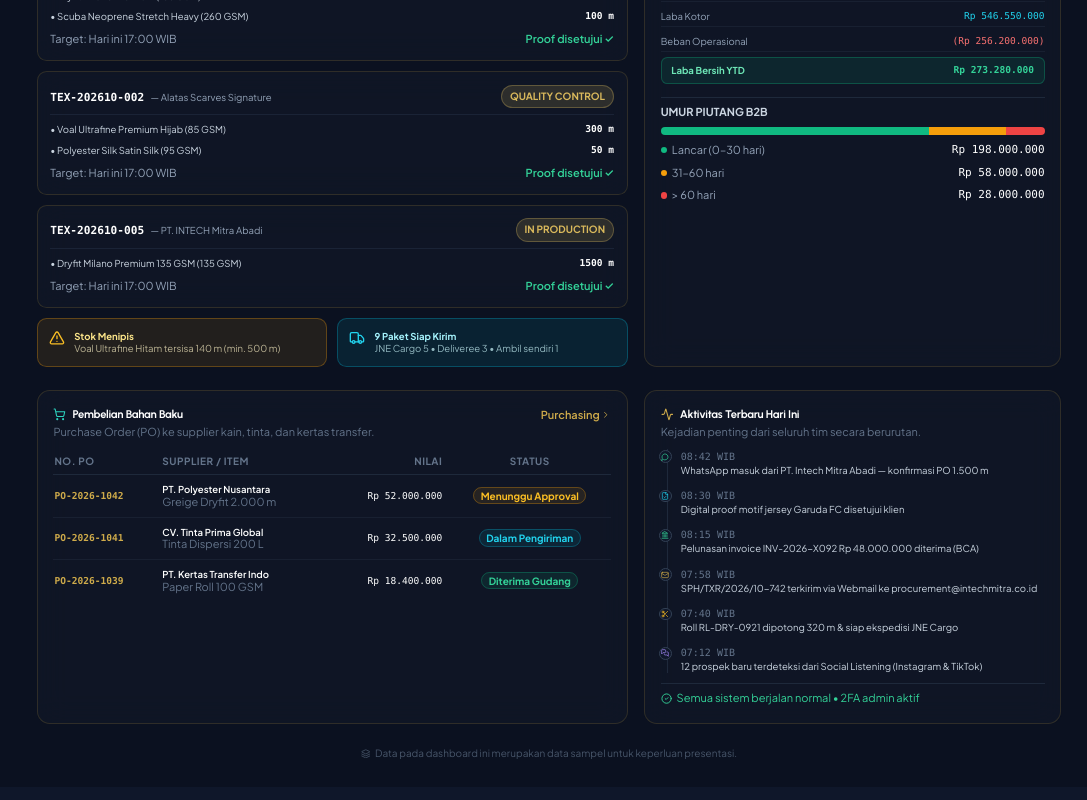
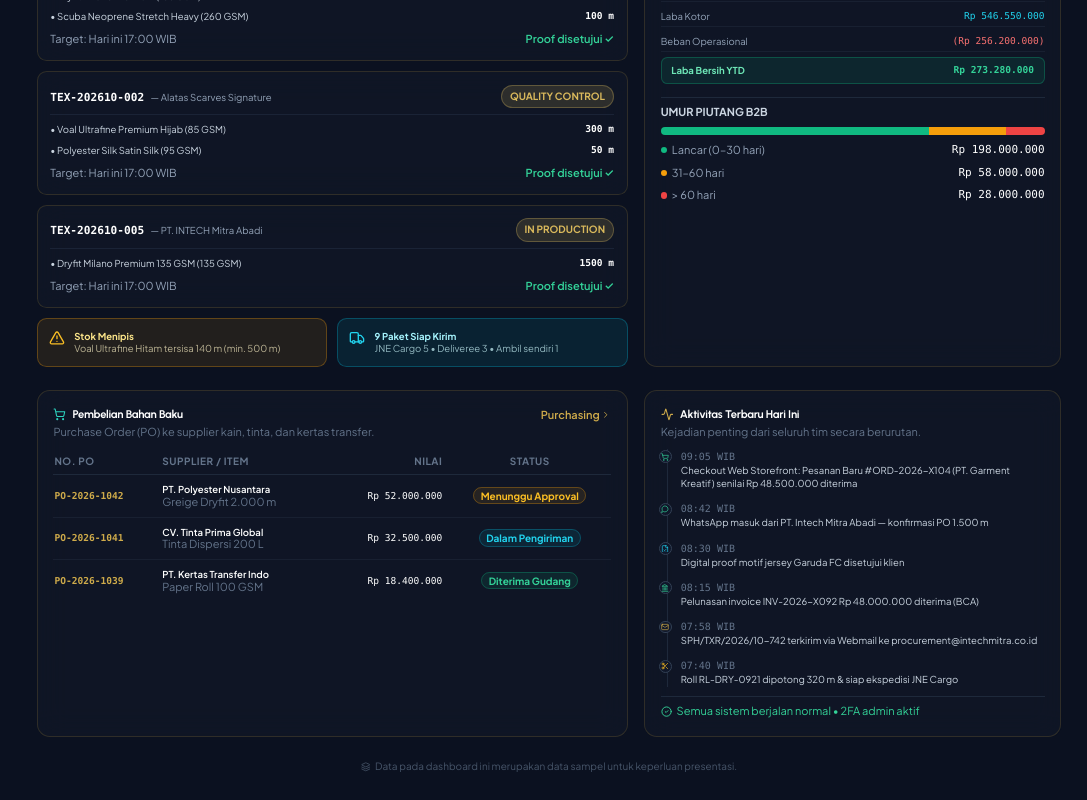
Before and after one commit to Solusiit-2025/texora-web, a Next.js app: page /portal/dashboard in a window 1280 px wide. Shown: the part 1653-2453 px from the top of the page, without its empty margins (193-1280 px from the left). Built offline with nearby package versions, Linux system fonts and the light colour scheme.

Commit message:
feat(dashboard): add checkout storefront order event to activity feed

```diff
--- a/src/app/portal/dashboard/page.tsx
+++ b/src/app/portal/dashboard/page.tsx
@@ -63,12 +63,12 @@ const PURCHASE_ORDERS = [
 ];
 
 const ACTIVITY_FEED = [
+  { time: "09:05", icon: ShoppingCart, color: "text-emerald-400", text: "Checkout Web Storefront: Pesanan Baru #ORD-2026-X104 (PT. Garment Kreatif) senilai Rp 48.500.000 diterima" },
   { time: "08:42", icon: MessageCircle, color: "text-emerald-400", text: "WhatsApp masuk dari PT. Intech Mitra Abadi — konfirmasi PO 1.500 m" },
   { time: "08:30", icon: FileCheck, color: "text-cyan-400", text: "Digital proof motif jersey Garuda FC disetujui klien" },
   { time: "08:15", icon: Landmark, color: "text-emerald-400", text: "Pelunasan invoice INV-2026-X092 Rp 48.000.000 diterima (BCA)" },
   { time: "07:58", icon: Mail, color: "text-brand-400", text: "SPH/TXR/2026/10-742 terkirim via Webmail ke procurement@intechmitra.co.id" },
   { time: "07:40", icon: Scissors, color: "text-amber-400", text: "Roll RL-DRY-0921 dipotong 320 m & siap ekspedisi JNE Cargo" },
-  { time: "07:12", icon: MessagesSquare, color: "text-violet-400", text: "12 prospek baru terdeteksi dari Social Listening (Instagram & TikTok)" },
 ];
 
 const STAGE_META: { key: LeadStage; label: string; color: string }[] = [
```
